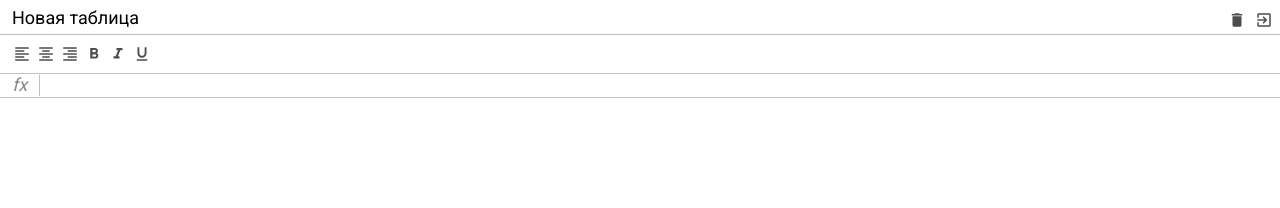
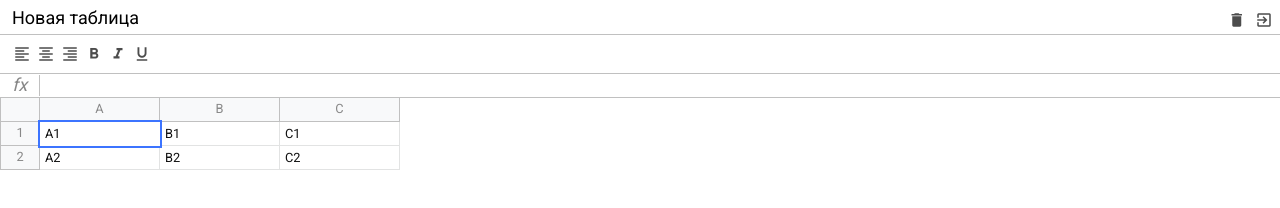
Before and after one commit to tataqt/excel_js_course, a website built with webpack: page src/index.html in a window 1280 px wide. Built offline with nearby package versions, Linux system fonts and the light colour scheme.

Commit message:
style table done

```diff
--- a/src/index.html
+++ b/src/index.html
@@ -56,7 +56,31 @@
       </div>
 
       <div class="exel__table">
+        <div class="exel__table-row">
+          <div class="exel__table-row-info"></div>
+          <div class="exel__table-row-data">
+            <div class="exel__table-column">A</div>
+            <div class="exel__table-column">B</div>
+            <div class="exel__table-column">C</div>
+          </div>
+        </div>
 
+        <div class="exel__table-row">
+          <div class="exel__table-row-info">1</div>
+          <div class="exel__table-row-data">
+            <div class="exel__table-cell selected" contenteditable>A1</div>
+            <div class="exel__table-cell" contenteditable>B1</div>
+            <div class="exel__table-cell" contenteditable>C1</div>
+          </div>
+        </div>
+        <div class="exel__table-row">
+          <div class="exel__table-row-info">2</div>
+          <div class="exel__table-row-data">
+            <div class="exel__table-cell" contenteditable>A2</div>
+            <div class="exel__table-cell" contenteditable>B2</div>
+            <div class="exel__table-cell" contenteditable>C2</div>
+          </div>
+        </div>
       </div>
     </div>
   </div>
--- a/src/style/_variables.scss
+++ b/src/style/_variables.scss
@@ -1,5 +1,7 @@
 $header-height: 34px;
 $toolbar-height: 40px;
 $formula-height: 24px;
+$row-height: 24px;
 $border-color: #c0c0c0;
 $info-cell-width: 40px;
+$cell-width: 120px;
--- a/src/style/components/table.scss
+++ b/src/style/components/table.scss
@@ -1,6 +1,67 @@
 @import "../mixins.scss";
 @import "../variables.scss";
 
-.exel__table{
+.exel__table {
+    position: absolute;
+    left: 0;
+    right: 0;
+    top: $header-height + $toolbar-height + $formula-height;
+    overflow-x: auto;
+    padding-bottom: 2px;
 
+    .exel__table-row {
+        display: flex;
+        flex-direction: row;
+        min-height: 20px;
+        height: $row-height;
+    }
+
+    .exel__table-row-info {
+        display: flex;
+        justify-content: center;
+        align-items: center;
+        min-width: $info-cell-width;
+        height: 100%;
+        border: 1px solid $border-color;
+        background: #f8f9fa;
+        border-top: none;
+    }
+
+    .exel__table-row-data {
+        display: flex;
+
+    }
+
+    .exel__table-column{
+        display: flex;
+        justify-content: center;
+        align-items: center;
+        background: #f8f9fa;
+        min-width: 40px;
+        width: $cell-width;
+        border: 1px solid $border-color;
+        border-top: 0;
+        border-left: 0;
+        height: 100%;
+    }
+
+
+    .exel__table-cell {
+        min-width: 40px;
+        padding: 5px;
+        width: $cell-width;
+        height: 100%;
+        border: 1px solid #e2e3e3;
+        border-top: 0;
+        border-left: 0;
+        color: #111;
+        white-space: nowrap;
+        outline: none;
+
+        &.selected {
+            border: none;
+            outline: 2px solid #3c74ff;
+            z-index: 2;
+        }
+    }
 }
--- a/src/style/index.scss
+++ b/src/style/index.scss
@@ -20,4 +20,7 @@ body {
 .exel {
     position: relative;
     color: #888;
+    height: 100%;
+    max-width: 100%;
+    font-size: .8rem;
 }
```
